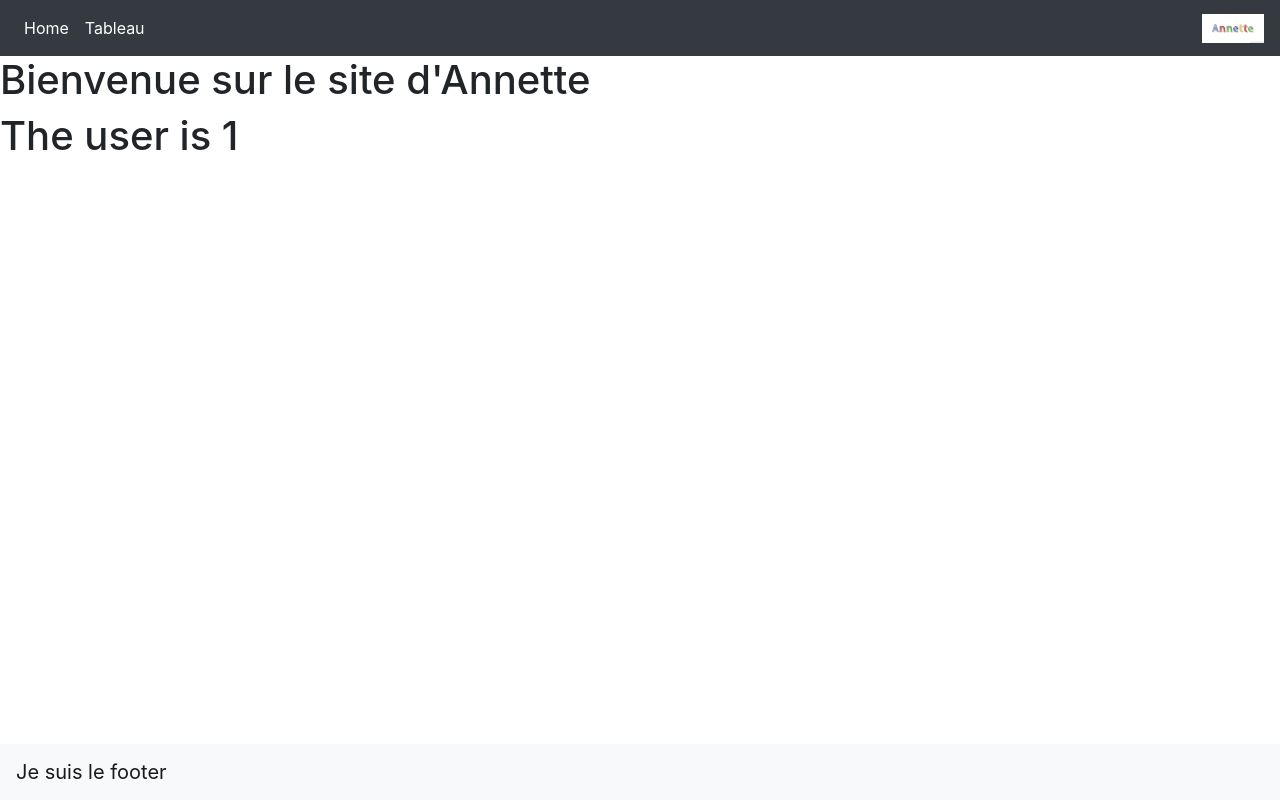
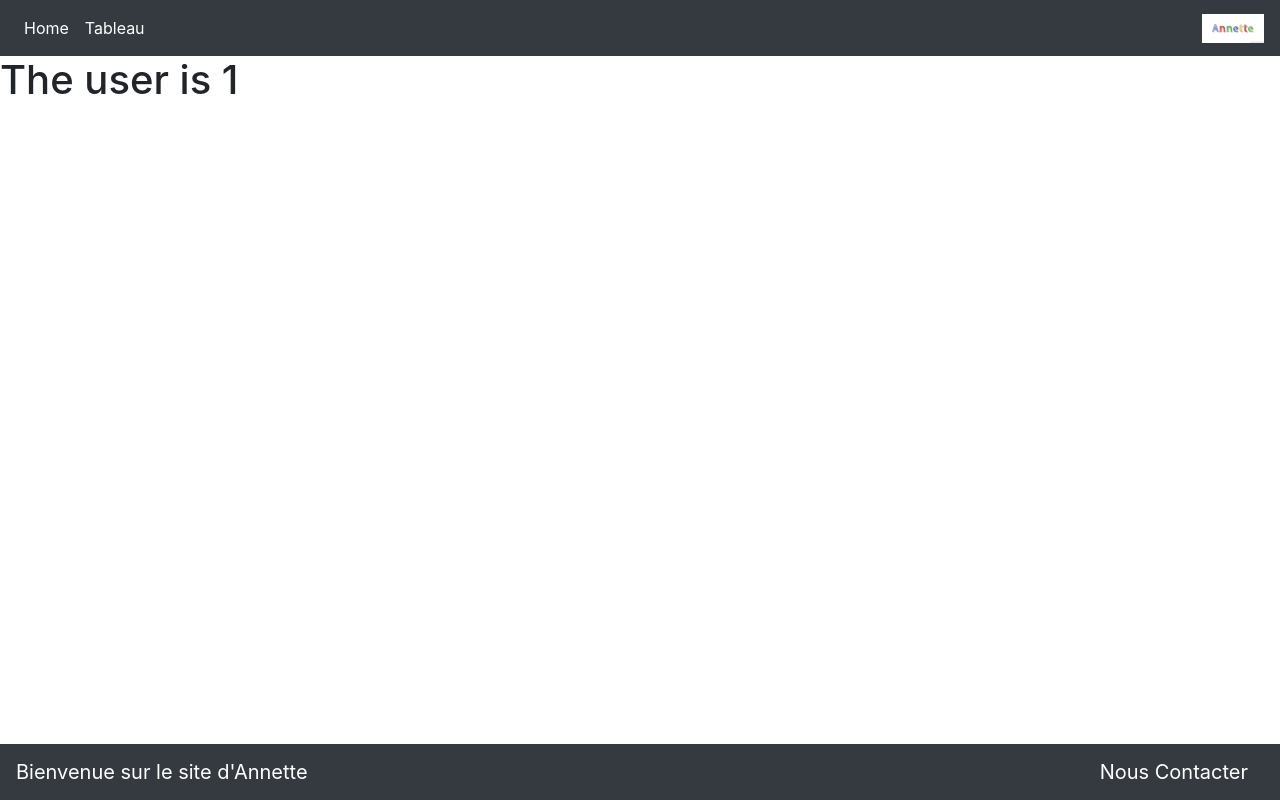
Before and after one commit to ANNEP15/vueSample, a Vue app: page /user/1 in a window 1280 px wide. Built offline with nearby package versions, Linux system fonts and the light colour scheme.

Commit message:
footer ok

```diff
--- a/src/App.vue
+++ b/src/App.vue
@@ -12,14 +12,17 @@
             </li>
           </ul>
         </div>
-
         <img src="./assets/logo.png" />
       </nav>
-      <HelloWorld msg="Bienvenue sur le site d'Annette" />
     </div>
     <router-view />
-    <nav class="navbar fixed-bottom navbar-light bg-light">
-      <a class="navbar-brand" href="#">Je suis le footer</a>
+    <nav navbar-expand-lg class="navbar fixed-bottom navbar-dark bg-dark">
+      <ul class="navbar-nav mr-auto text-center">
+        <li class="nav-item">
+           <HelloWorld msg="Bienvenue sur le site d'Annette" />
+        </li>
+      </ul>
+      <a class="navbar-brand" href="mailto:'john.smith@toto.com'"> Nous Contacter</a>
     </nav>
   </div>
 </template>
--- a/src/components/HelloWorld.vue
+++ b/src/components/HelloWorld.vue
@@ -1,5 +1,5 @@
 <template>
-  <h1>{{ msg }}</h1>
+  <div class="navbar-brand">{{ msg }}</div>
 </template>
 
 <script>
@@ -8,10 +8,5 @@ export default {
   props: {
     msg: String
   },
-  data() {
-    return {
-      count: 0
-    }
-  }
 }
 </script>
```
Also changed, not shown: 1 other file (tests, documents, lock files or other folders).
